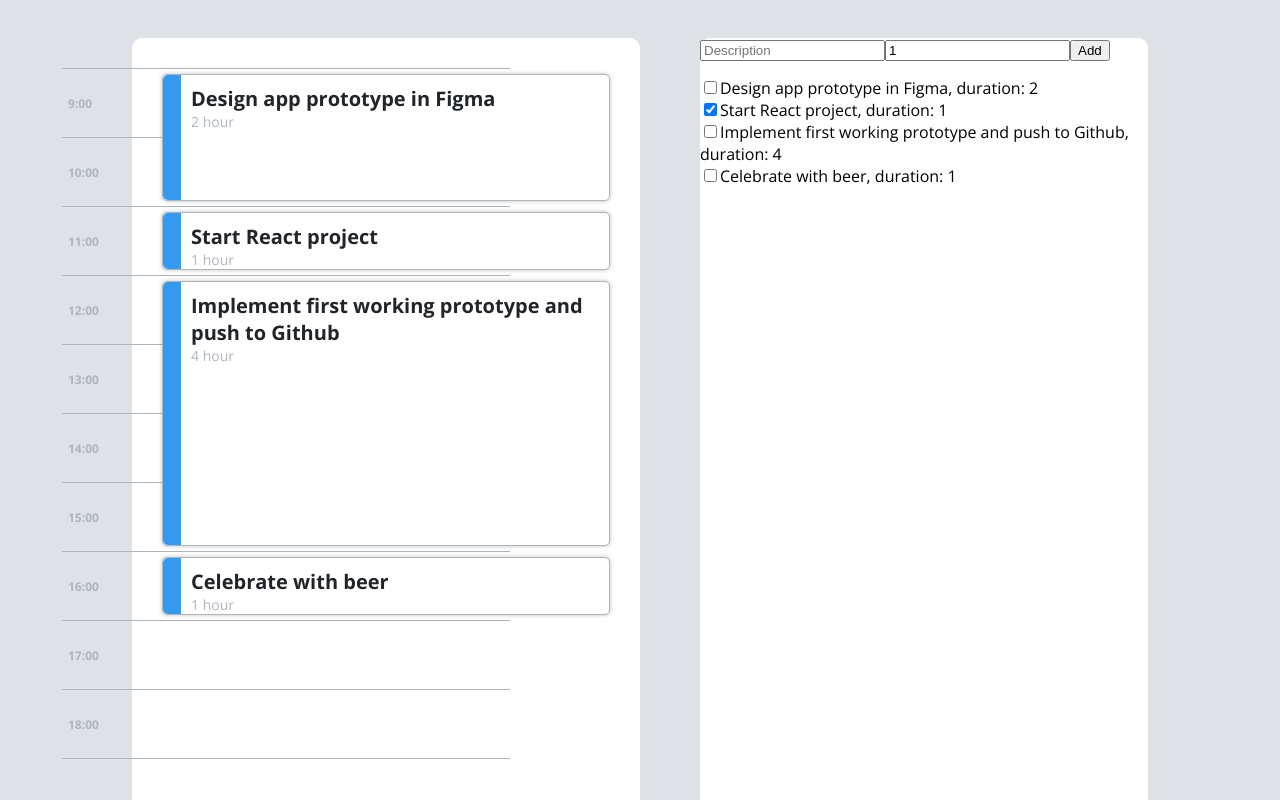
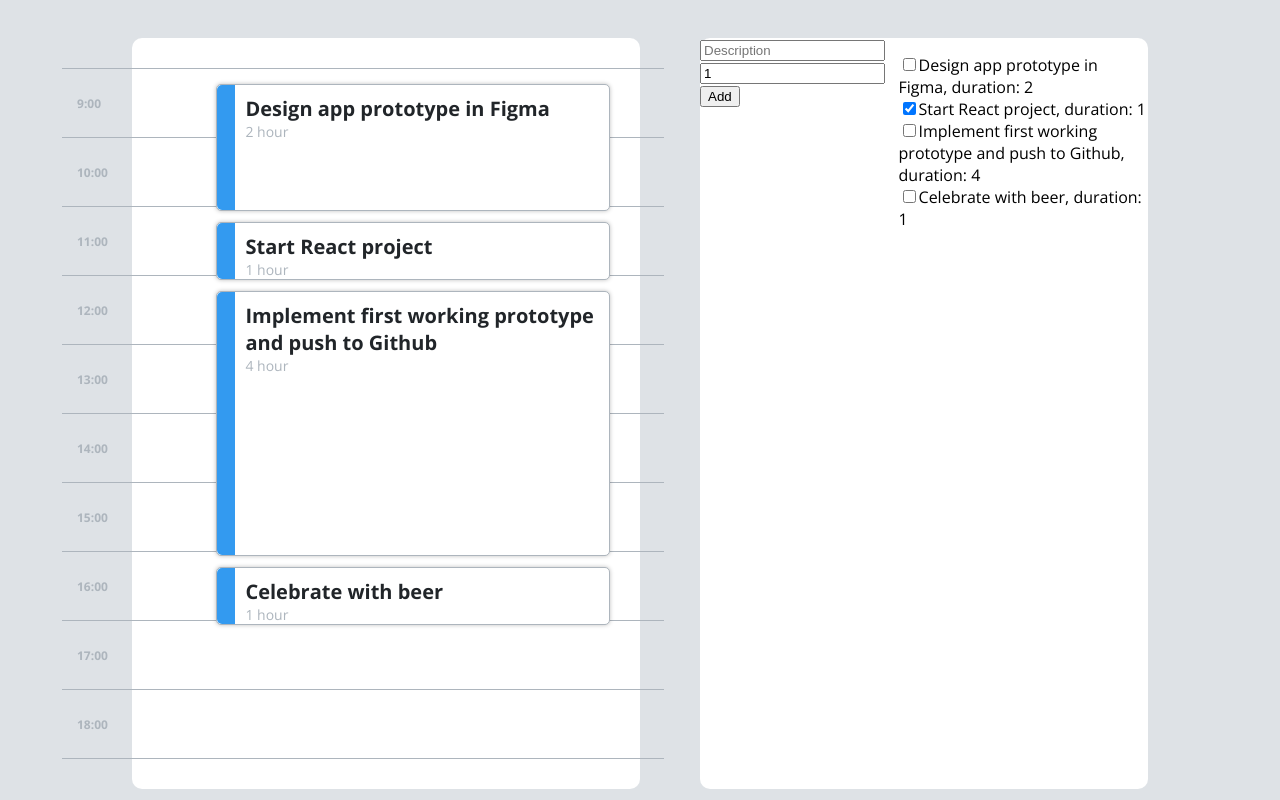
Before and after one commit to dcrescimbeni/todo-less, a React (Create React App) app: page / in a window 1280 px wide. Shown: the top 800 px of the page. Built offline with nearby package versions, Linux system fonts and the light colour scheme.

Commit message:
Working on overlapping tasks and time tickers

```diff
--- a/src/App.css
+++ b/src/App.css
@@ -9,4 +9,5 @@
   margin: 30px;
   border-radius: 10px;
   flex-basis: clamp(350px, 35vw, 550px);
+  display: flex;
 }
--- a/src/HourTicks/HourTicks.js
+++ b/src/HourTicks/HourTicks.js
@@ -24,11 +24,9 @@ export default function HourTicks() {
 }
 
 const MainWrapper = styled.div`
-  width: 100%;
-  height: 100%;
-  position: relative;
-  z-index: 0;
-  left: -100px;
+  width: 200%;
+  margin-left: -100px;
+  margin-right: -100%;
 `;
 
 const HourBlockElement = styled.div`
@@ -46,5 +44,5 @@ const HourTicker = styled.p`
   font-weight: bold;
   font-size: 12px;
   color: #adb5bd;
-  margin-left: 6px;
+  margin-left: 15px;
 `;
--- a/src/TimeColumn/TimeColumn.js
+++ b/src/TimeColumn/TimeColumn.js
@@ -9,10 +9,13 @@ export default function TimeColumn({ todoList, setTodoList, handleOnDragEnd }) {
     <DragDropContext onDragEnd={handleOnDragEnd}>
       <MainColumn className="timeColumn column">
         <HourTicks></HourTicks>
-
+        <TimeBlockWrapper>
           <Droppable droppableId="taskTimes">
             {(provided) => (
-            <UnstyledList {...provided.droppableProps} ref={provided.innerRef}>
+              <UnstyledList
+                {...provided.droppableProps}
+                ref={provided.innerRef}
+              >
                 {todoList.map((element, index) => {
                   return (
                     <Draggable
@@ -45,16 +48,19 @@ export default function TimeColumn({ todoList, setTodoList, handleOnDragEnd }) {
               </UnstyledList>
             )}
           </Droppable>
+        </TimeBlockWrapper>
       </MainColumn>
     </DragDropContext>
   );
 }
 
+//TODO: Fix alignment issues with hour markers
+
+const TimeBlockWrapper = styled.div``;
+
 const UnstyledList = styled.ul`
   list-style: none;
   padding: 0px;
-  position: relative;
-  top: calc(-100% - 10px);
 `;
 
 const MainColumn = styled.div`
```
Lines whose indentation alone changed are shown as unchanged.
